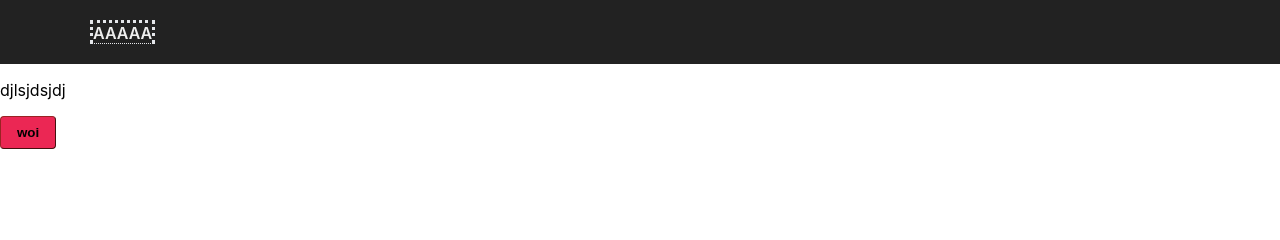
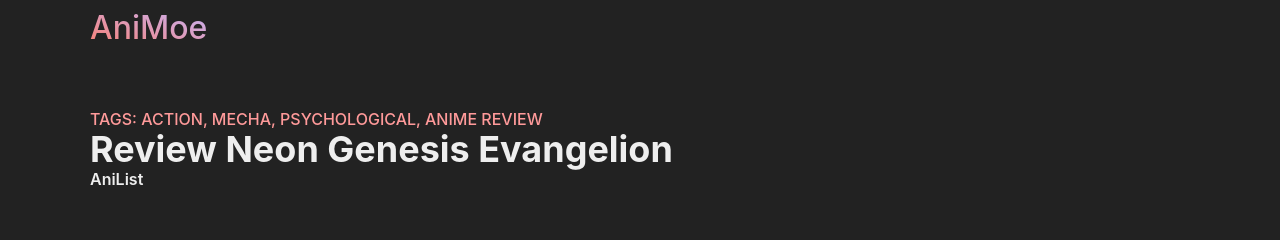
Before and after one commit to lordronz-archive/submission-dicoding-dasprog-web, a website: page website/index.html in a window 1280 px wide. Drawn offline with Linux system fonts and the light colour scheme.

Commit message:
feat: add deploy workflow, more content :rocket:

```diff
--- a/website/index.html
+++ b/website/index.html
@@ -5,24 +5,38 @@
     <meta http-equiv="X-UA-Compatible" content="IE=edge" />
     <meta name="viewport" content="width=device-width, initial-scale=1.0" />
     <title>AniMoe</title>
+    <link rel="icon" type="image/x-icon" href="favicon.ico">
     <link rel="stylesheet" href="style.css" />
   </head>
   <body>
     <header class="root-header">
       <div class="nav-wrapper">
         <nav class="layout navbar">
-          <a href="#" class="animated-underline underline-link">AAAAA</a>
-          <ul class="navbar-ul"></ul>
+          <ul class="navbar-ul">
+            <li>
+              <a
+                href="/"
+                rel="noopener noreferrer"
+                class="navbar-link"
+              >
+                <span class="brand">AniMoe</span>
+              </a>
+            </li>
+          </ul>
         </nav>
       </div>
     </header>
     <main>
-      <div id="content">
-        <article>
-          <p>djlsjdsjdj</p>
-          <button class="button">woi</button>
+      <section class="content">
+        <article class="layout main-article">
+          <p class="tags">Tags: Action, Mecha, Psychological, Anime Review</p>
+          <h1 class="header-main">Review Neon Genesis Evangelion</h1>
+          <span><a href="https://anilist.co/anime/30/" rel="noopener noreferrer" class="underline-link animated-underline">AniList</a></span>
+          <section>
+
+          </section>
         </article>
-      </div>
+      </section>
       <aside></aside>
     </main>
     <footer></footer>
--- a/website/style.css
+++ b/website/style.css
@@ -16,6 +16,9 @@
   --clr-primary-500: rgb(var(--a-clr-primary-500)); /* #992323 */
   --clr-primary-600: rgb(var(--a-clr-primary-600)); /* #800000 */
   --clr-primary-700: rgb(var(--a-clr-primary-700)); /* #690000 */
+  --clr-violet: #c4b5fd;
+  --clr-dark: #222;
+  --clr-semiwhite: #eee;
 }
 
 html,
@@ -25,8 +28,11 @@
   -webkit-font-smoothing: antialiased;
   -moz-osx-font-smoothing: grayscale;
   scroll-behavior: smooth;
-  margin: 0;
-  padding: 0;
+}
+
+body {
+  background-color: var(--clr-dark);
+  color: var(--clr-semiwhite);
 }
 
 a {
@@ -36,6 +42,12 @@
 
 * {
   box-sizing: border-box;
+  margin: 0;
+  padding: 0;
+}
+
+nav ul {
+  list-style-type: none;
 }
 
 ::selection {
@@ -68,7 +80,7 @@
   align-items: center;
   font-weight: 600;
   border-bottom-width: 1px;
-  border-style: dotted;
+  border-style: none;
 }
 
 .underline-link:focus {
@@ -114,6 +126,11 @@
   outline-offset: 2px;
 }
 
+.gradient-list {
+  height: 0.5rem;
+  background-color: green;
+}
+
 .root-header {
   position: sticky;
   top: 0px;
@@ -128,7 +145,7 @@
 }
 
 .nav-wrapper {
-  background-color: #222;
+  background-color: var(--clr-dark);
   color: #eee;
 }
 
@@ -148,14 +165,24 @@
   line-height: 1rem /* 16px */;
 }
 
+.navbar-ul > :not([hidden]) ~ :not([hidden]) {
+  margin-right: 0;
+  margin-left: 0.75rem;
+}
+
 @media (min-width: 768px) {
   .navbar-ul {
     font-size: 1rem /* 16px */;
     line-height: 1.5rem /* 24px */;
   }
+
+  .navbar-ul > :not([hidden]) ~ :not([hidden]) {
+    margin-right: 0;
+    margin-left: 1rem;
+  }
 }
 
-.navbar-li {
+.navbar-link {
   padding-top: 0.5rem;
   padding-bottom: 0.5rem;
   border-radius: 0.125rem;
@@ -166,6 +193,56 @@
   color: #eee;
 }
 
-.navbar-li:hover {
+.navbar-link:hover {
   color: var(--clr-primary-200);
 }
+
+.navbar-link:focus {
+  outline: 2px solid transparent;
+  outline-offset: 2px;
+}
+
+.navbar-link:focus-visible {
+  box-shadow: rgb(15, 23, 42) 0px 0px 0px 2px,
+    rgb(var(--a-clr-primary-300)) 0px 0px 0px 5px,
+    rgba(0, 0, 0, 0.05) 0px 1px 2px 0px;
+}
+
+.brand {
+  --gradient-stops: var(--clr-primary-200), var(--clr-violet, rgb(var(--tw-clr-primary-300) / 0));
+  background-image: linear-gradient(to top right, var(--gradient-stops));
+  font-size: 2rem;
+  background-clip: text;
+  -webkit-background-clip: text;
+  color: transparent;
+  transition-property: color, background-color, border-color, text-decoration-color, fill, stroke;
+  transition-timing-function: cubic-bezier(0.4, 0, 0.2, 1);
+  transition-duration: 150ms;
+}
+
+nav ul li span {
+  transition: all 300ms;
+  background-color: rgb(var(--tw-clr-primary-300) / 0);
+}
+
+.content {
+  display: flex;
+  flex-direction: column;
+  justify-content: center;
+}
+
+.header-main {
+  font-size: 2.25rem/* 36px */;
+  line-height: 2.5rem/* 40px */;
+}
+
+.main-article {
+  padding-top: 3rem/* 48px */;
+  padding-bottom: 3rem/* 48px */;
+}
+
+.tags {
+  text-transform: uppercase;
+  font-weight: 500;
+  color: var(--clr-primary-100);
+}
```
Also changed, not shown: .github/dependabot.yml (added), .github/workflows/deploy.yml (added), website/favicon.ico (added).
